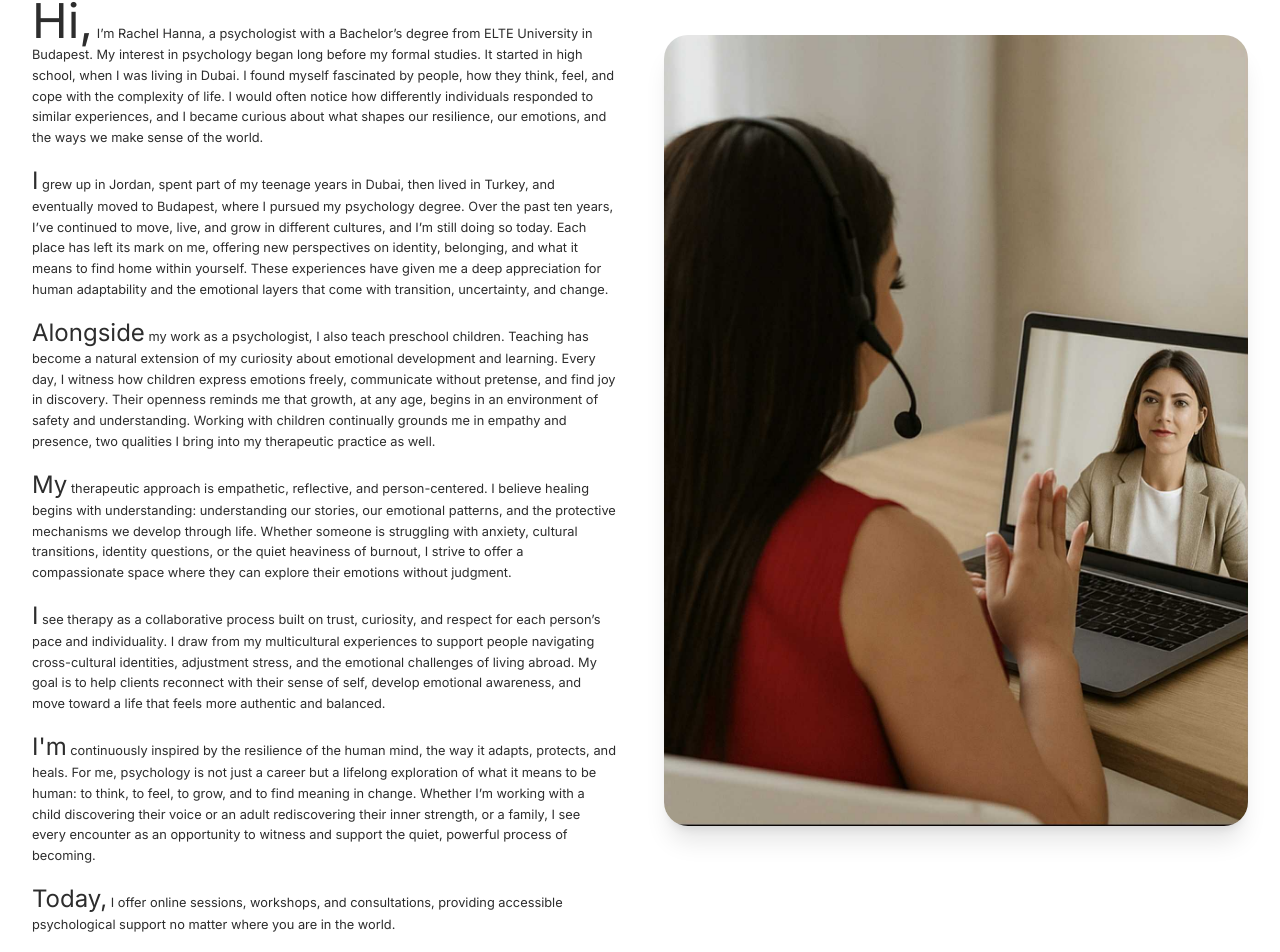
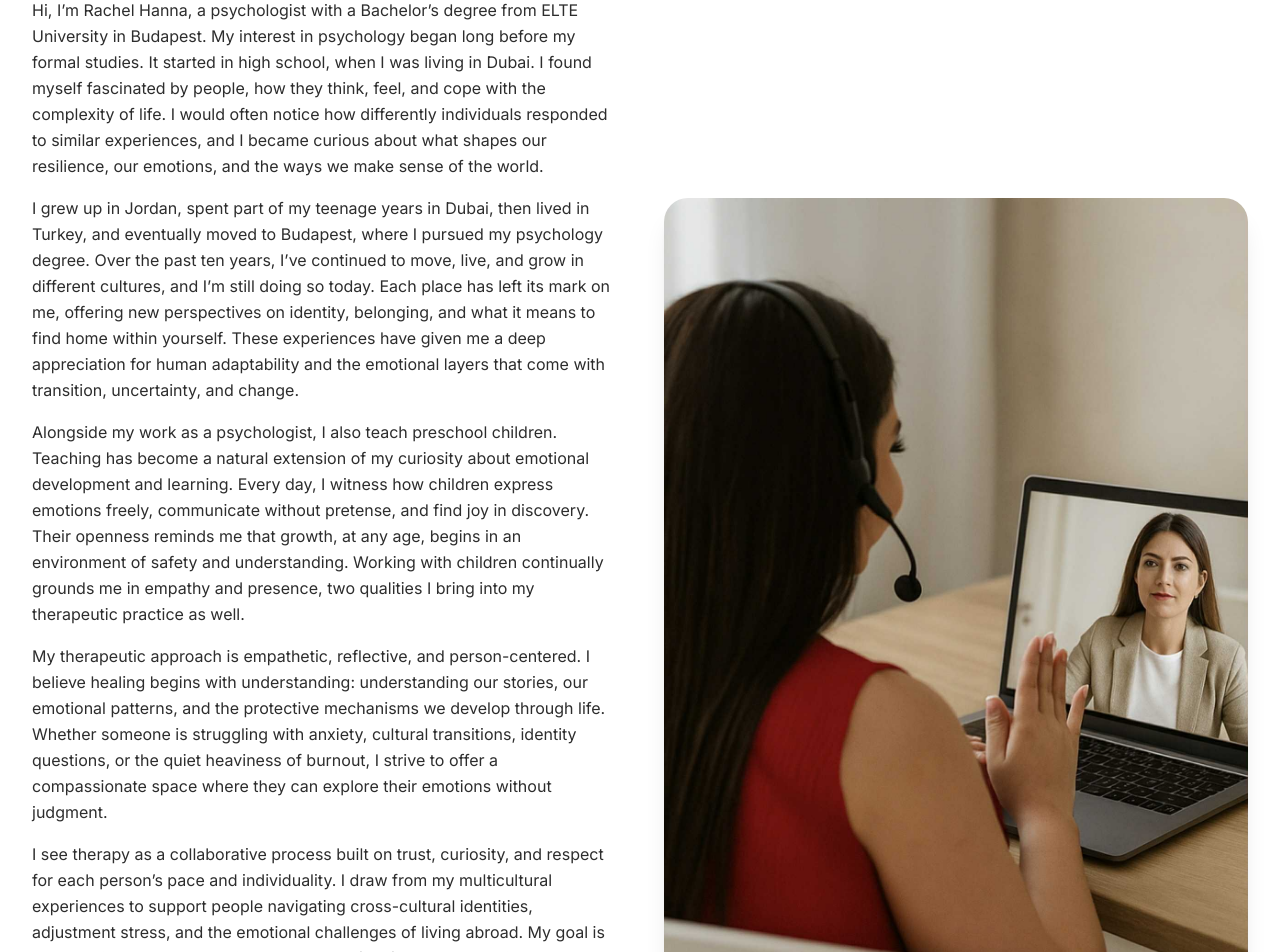
Before and after one commit to webdev-shyam/rachel_psychologist, a React (Vite) app: page / in a window 1280 px wide. Shown: the part 955-1907 px from the top of the page. Built offline with nearby package versions, Linux system fonts and the light colour scheme.

Commit message:
testimonial section modified , about me text font size changes

```diff
--- a/src/components/About.jsx
+++ b/src/components/About.jsx
@@ -15,9 +15,9 @@ const About = () => {
             <h2 className="text-4xl md:text-5xl font-bold text-textDark mb-6">
               About Me
             </h2>
-            <div className="space-y-4 text-textDark/80 leading-relaxed text-[0.8rem]">
+            <div className="space-y-4 text-textDark/80 leading-relaxed text-[1rem]">
               <p>
-                <span className="text-5xl">Hi,</span> I’m Rachel Hanna, a
+                Hi, I’m Rachel Hanna, a
                 psychologist with a Bachelor’s degree from ELTE University in
                 Budapest. My interest in psychology began long before my formal
                 studies. It started in high school, when I was living in Dubai.
@@ -28,7 +28,7 @@ const About = () => {
                 and the ways we make sense of the world.
               </p>
               <p>
-                <span className="text-2xl">I</span> grew up in Jordan, spent
+                I grew up in Jordan, spent
                 part of my teenage years in Dubai, then lived in Turkey, and
                 eventually moved to Budapest, where I pursued my psychology
                 degree. Over the past ten years, I’ve continued to move, live,
@@ -40,7 +40,7 @@ const About = () => {
                 transition, uncertainty, and change.
               </p>
               <p>
-                <span className="text-2xl">Alongside</span> my work as a
+            Alongside my work as a
                 psychologist, I also teach preschool children. Teaching has
                 become a natural extension of my curiosity about emotional
                 development and learning. Every day, I witness how children
@@ -52,7 +52,7 @@ const About = () => {
                 well.
               </p>
               <p>
-                <span className="text-2xl">My</span> therapeutic approach is
+               My  therapeutic approach is
                 empathetic, reflective, and person-centered. I believe healing
                 begins with understanding: understanding our stories, our
                 emotional patterns, and the protective mechanisms we develop
@@ -62,7 +62,7 @@ const About = () => {
                 can explore their emotions without judgment.
               </p>
               <p>
-                <span className="text-2xl">I</span> see therapy as a
+                I see therapy as a
                 collaborative process built on trust, curiosity, and respect for
                 each person’s pace and individuality. I draw from my
                 multicultural experiences to support people navigating
@@ -73,7 +73,7 @@ const About = () => {
               </p>
 
               <p>
-                <span className="text-2xl">I'm</span> continuously inspired by
+                I'm continuously inspired by
                 the resilience of the human mind, the way it adapts, protects,
                 and heals. For me, psychology is not just a career but a
                 lifelong exploration of what it means to be human: to think, to
@@ -85,7 +85,7 @@ const About = () => {
               </p>
 
               <p>
-                <span className="text-2xl">Today,</span> I offer online
+                Today I offer online
                 sessions, workshops, and consultations, providing accessible
                 psychological support no matter where you are in the world.
               </p>
--- a/src/components/Testimonails.jsx
+++ b/src/components/Testimonails.jsx
@@ -5,29 +5,21 @@ function Testimonials() {
     {
       name: "Tajane Rokaj",
       role: "Client, Rachel Psychologist",
-      avatar:
-        "https://images.pexels.com/photos/415829/pexels-photo-415829.jpeg?auto=compress&cs=tinysrgb&w=200",
-      text: "Rachel’s compassionate and insightful approach creates a safe and supportive environment for personal growth. Her professionalism and empathy are truly invaluable.",
+     text: "Rachel’s compassionate and insightful approach creates a safe and supportive environment for personal growth. Her professionalism and empathy are truly invaluable.",
     },
     {
       name: "Hm Hanna",
       role: "Client, Rachel Psychologist",
-      avatar:
-        "https://images.pexels.com/photos/774909/pexels-photo-774909.jpeg?auto=compress&cs=tinysrgb&w=200",
-      text: "Thank you for offering an amazing service. Keep it up 🙏",
+     text: "Thank you for offering an amazing service. Keep it up 🙏",
     },
     {
       name: "Massimo Jordan",
       role: "Local Guide & Client",
-      avatar:
-        "https://images.pexels.com/photos/614810/pexels-photo-614810.jpeg?auto=compress&cs=tinysrgb&w=200",
-      text: "Thank you, Rachel, for your help and great results 🙏",
+     text: "Thank you, Rachel, for your help and great results 🙏",
     },
     {
       name: "Faten Handal",
       role: "Client, Rachel Psychologist",
-      avatar:
-        "https://images.pexels.com/photos/1130626/pexels-photo-1130626.jpeg?auto=compress&cs=tinysrgb&w=200",
       text: "I’ve seen Rachel for 5 sessions so far and she’s amazing! Thank you Rachel 🥰🙏",
     },
   ];
@@ -65,11 +57,7 @@ function Testimonials() {
               </p>
 
               <div className="flex items-center gap-4">
-                <img
-                  src={testimonial.avatar}
-                  alt={testimonial.name}
-                  className="w-14 h-14 rounded-full object-cover ring-2 ring-[#7A3EF0]/50"
-                />
+
                 <div>
                   <h4 className="font-semibold">{testimonial.name}</h4>
                   <p className="text-sm text-gray-400">{testimonial.role}</p>
```
